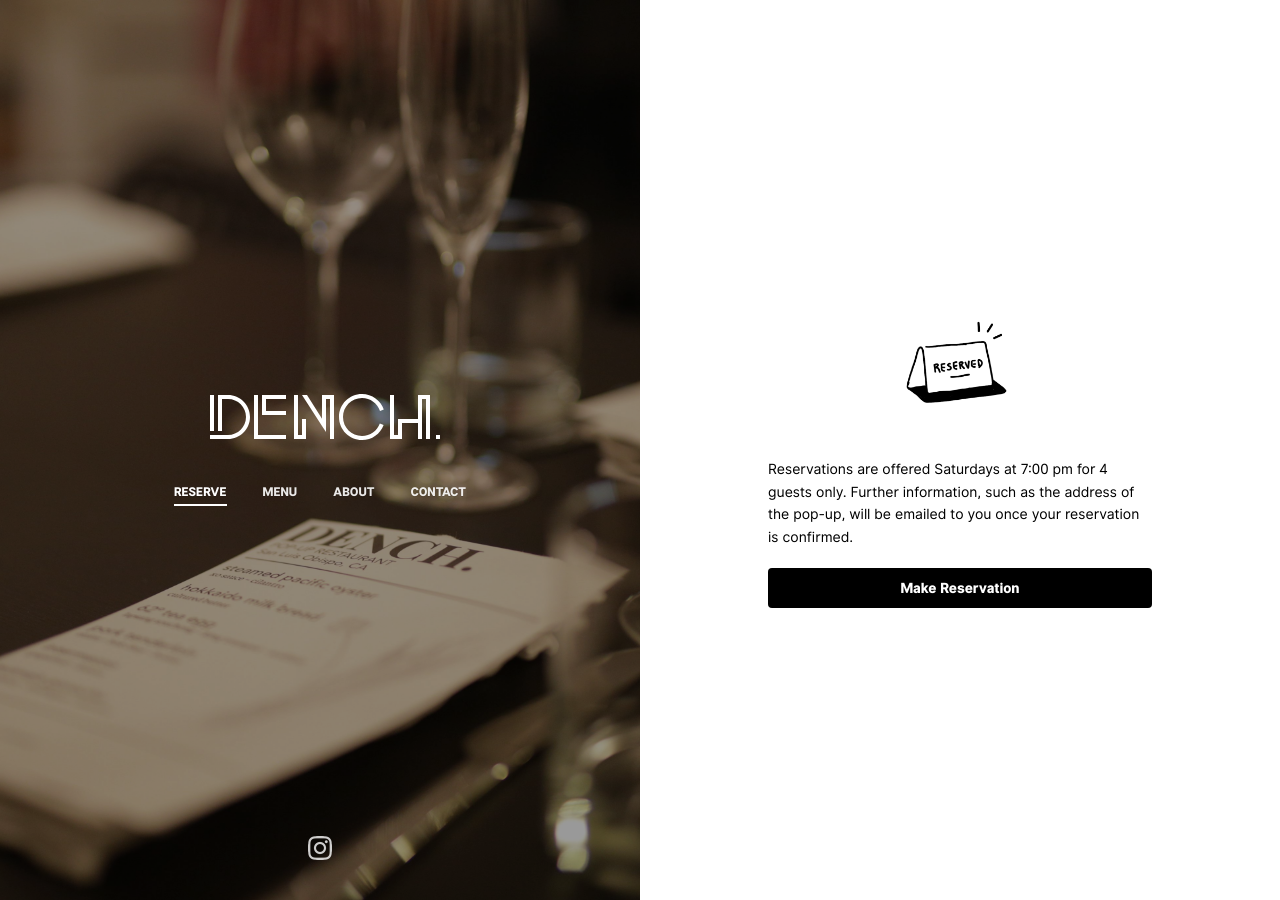
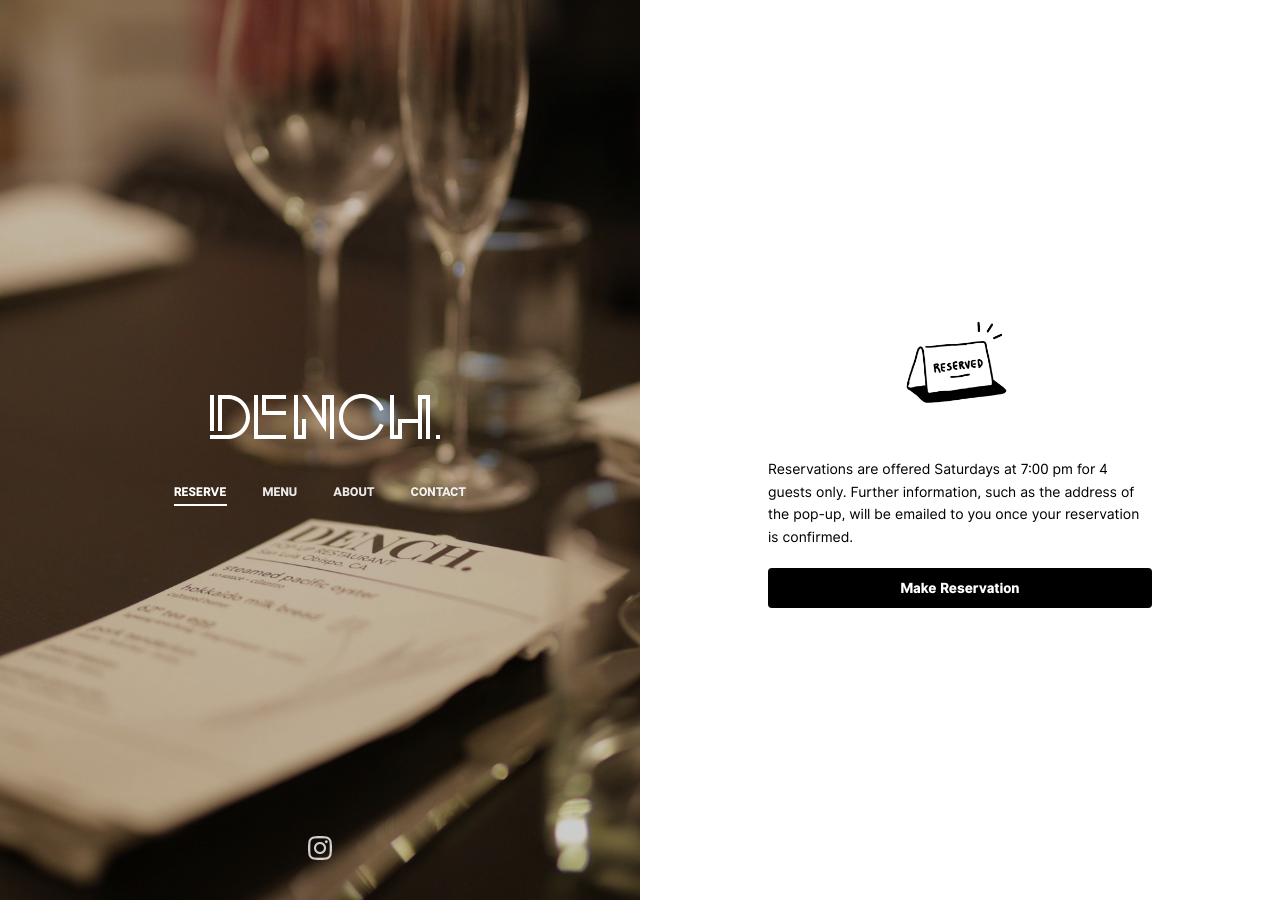
Before and after one commit to jwongdynasty/jwongdynasty.github.io, a Jekyll site: the page built from index.html, in a window 1280 px wide. Built offline with Jekyll 4.4.1, drawn with Linux system fonts in a browser that asks for light colours.

Commit message:
refactor for edge

```diff
--- a/_layouts/default.html
+++ b/_layouts/default.html
@@ -35,6 +35,7 @@
     <div class="social-media">
       <a target="_blank" href="https://www.instagram.com/jwongdynasty/"><img src="/assets/images/glyph-instagram.png" alt="Smiley face" height="24" width="24"></a>
     </div>
+    <div class="nav-img"></div>
   </nav>
   <main>
     <div class="content-main">
--- a/_sass/_layout.scss
+++ b/_sass/_layout.scss
@@ -128,71 +128,8 @@
     @include bp(mobile) {
       margin: 0 $unit 0 $unit;
     }
-
-
   }
 
-  &.page-reserve:before{
-    background-image: url("../assets/images/dinnerware.jpg");
-    content: "";
-    position: absolute;
-    display: block;
-    width: 100%;
-    height: 100%;
-    background-size: cover;
-    background-repeat: no-repeat;
-    background-position: center;
-
-  }
-  &.page-menu:before{
-    background-image: url("../assets/images/figure_b.jpg");
-    content: "";
-    position: absolute;
-    display: block;
-    width: 100%;
-    height: 100%;
-    background-size: cover;
-    background-repeat: no-repeat;
-    background-position: center;
-
-  }
-  &.page-about:before{
-    background-image: url("../assets/images/jimmy.jpg");
-    // background-image: url("../assets/images/figure_c.jpg");
-    content: "";
-    position: absolute;
-    display: block;
-    width: 100%;
-    height: 100%;
-    background-size: cover;
-    background-repeat: no-repeat;
-    background-position: center;
-
-  }
-  &.page-contact:before{
-    background-image: url("../assets/images/figure_d.jpg");
-    content: "";
-    position: absolute;
-    display: block;
-    width: 100%;
-    height: 100%;
-    background-size: cover;
-    background-repeat: no-repeat;
-    background-position: center;
-  }
-
-  &.page-thank-you:before{
-    background-image: url("../assets/images/figure_e.jpg");
-    content: "";
-    position: absolute;
-    display: block;
-    width: 100%;
-    height: 100%;
-    background-size: cover;
-    background-repeat: no-repeat;
-    background-position: center;
-
-  }
 
   .social-media {
     position: absolute;
@@ -216,18 +153,85 @@
    }
   }
 
-  &::after {
+
+  .nav-img {
+    opacity: 0.8;
+  }
+
+  &.page-reserve > .nav-img{
+    background-image: url("../assets/images/dinnerware.jpg");
     content: "";
-    background-color: rgba(0,0,0,0.8);
-    position:absolute;
+    position: absolute;
+    display: block;
     width: 100%;
     height: 100%;
-    opacity: 0.5;
-    // background-image: url("../assets/images/dench_pattern.png");
-    // background-repeat: no-repeat;
-    // background-position: bottom;
+    background-size: cover;
+    background-repeat: no-repeat;
+    background-position: center;
 
   }
+  &.page-menu > .nav-img{
+    background-image: url("../assets/images/figure_b.jpg");
+    content: "";
+    position: absolute;
+    display: block;
+    width: 100%;
+    height: 100%;
+    background-size: cover;
+    background-repeat: no-repeat;
+    background-position: center;
+
+  }
+  &.page-about > .nav-img{
+    background-image: url("../assets/images/jimmy.jpg");
+    // background-image: url("../assets/images/figure_c.jpg");
+    content: "";
+    position: absolute;
+    display: block;
+    width: 100%;
+    height: 100%;
+    background-size: cover;
+    background-repeat: no-repeat;
+    background-position: center;
+
+  }
+  &.page-contact > .nav-img{
+    background-image: url("../assets/images/figure_d.jpg");
+    content: "";
+    position: absolute;
+    display: block;
+    width: 100%;
+    height: 100%;
+    background-size: cover;
+    background-repeat: no-repeat;
+    background-position: center;
+  }
+
+  &.page-thank-you > .nav-img{
+    background-image: url("../assets/images/figure_e.jpg");
+    content: "";
+    position: absolute;
+    display: block;
+    width: 100%;
+    height: 100%;
+    background-size: cover;
+    background-repeat: no-repeat;
+    background-position: center;
+
+  }
+
+  // &::after {
+  //   content: "";
+  //   background-color: rgba(0,0,0,0.8);
+  //   position:absolute;
+  //   width: 100%;
+  //   height: 100%;
+  //   opacity: 0.5;
+  //   // background-image: url("../assets/images/dench_pattern.png");
+  //   // background-repeat: no-repeat;
+  //   // background-position: bottom;
+  //
+  // }
 
 }
 
```
